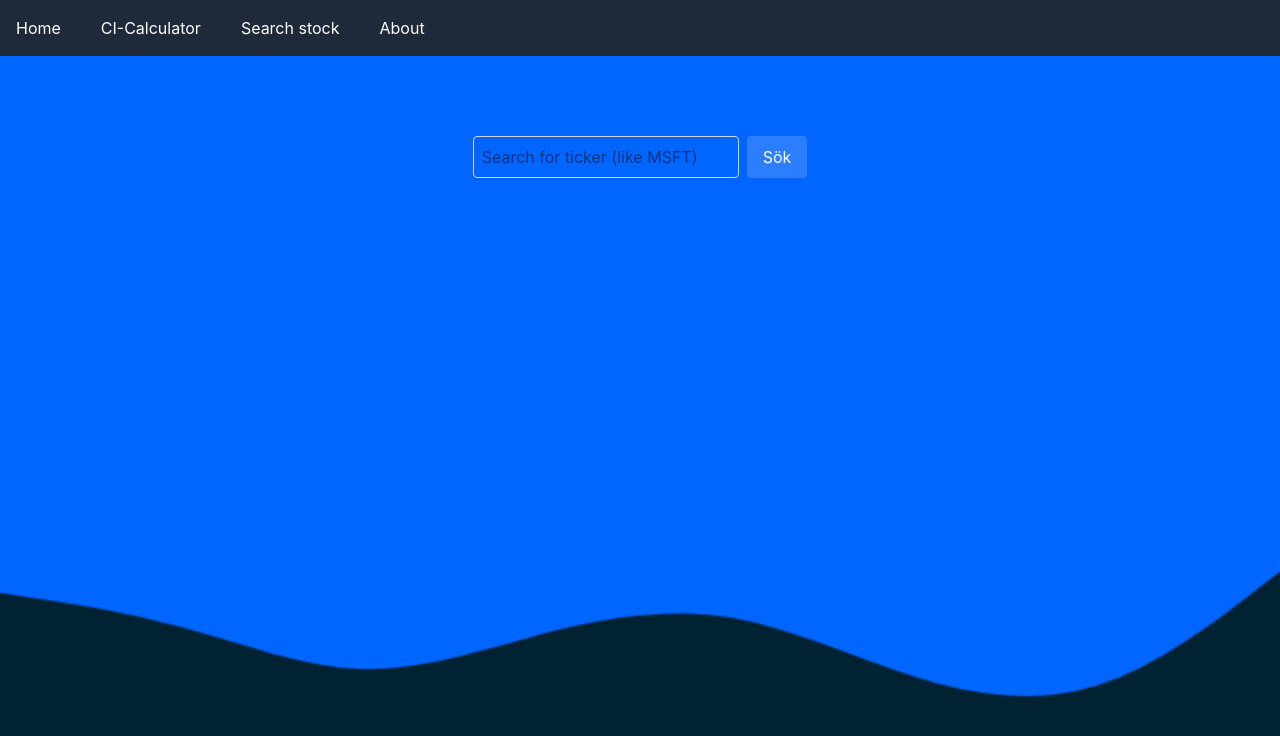
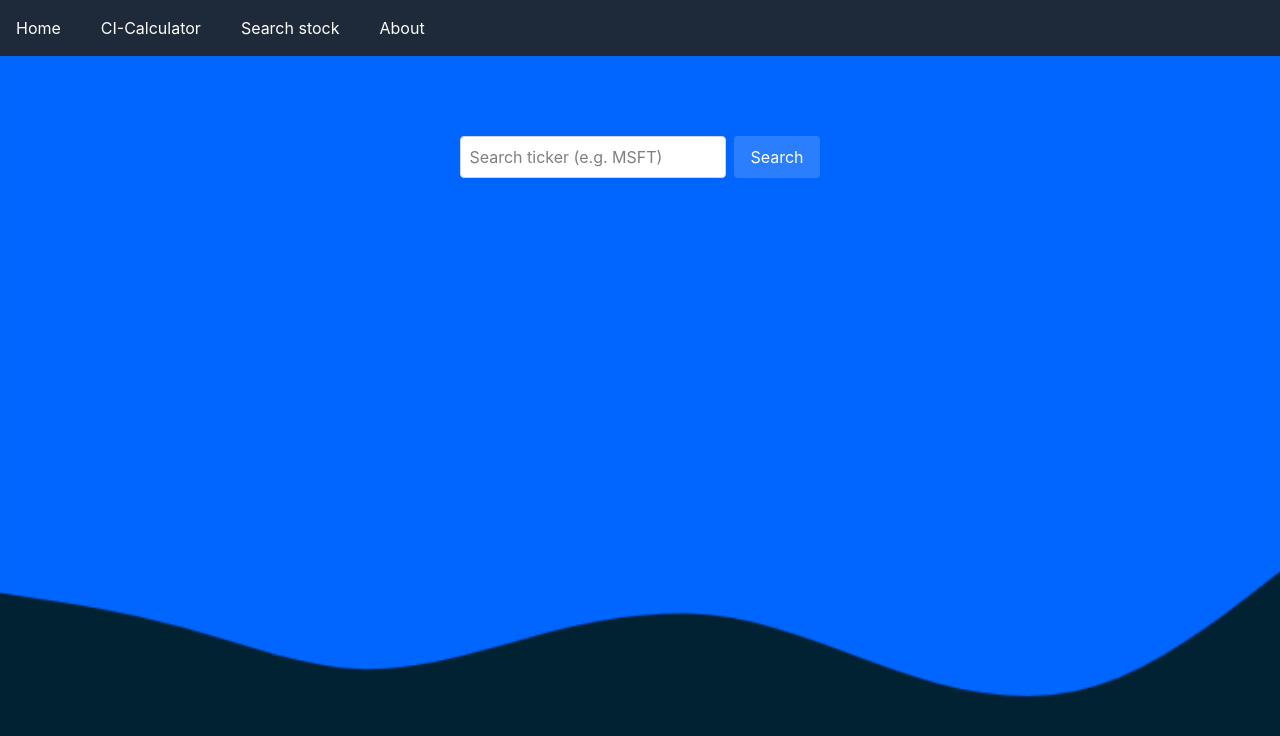
Before and after one commit to samuel-kar/react-finance, a React (Vite) app: page /search in a window 1280 px wide. Shown: the top 736 px of the page. Built offline with nearby package versions, Linux system fonts and the light colour scheme.

Commit message:
switch from swedish to english

```diff
--- a/src/components/Searchbar.tsx
+++ b/src/components/Searchbar.tsx
@@ -16,13 +16,13 @@ export const SearchBar = () => {
     <form onSubmit={handleSubmit} className="flex space-x-2">
       <input
         type="text"
-        placeholder="Search for ticker (like MSFT)"
+        placeholder="Search ticker (e.g. MSFT)"
         value={input}
         onChange={(e) => setInput(e.target.value)}
-        className="border border-gray-300 p-2 rounded"
+        className="border border-gray-300 p-2 rounded bg-white"
       />
       <button type="submit" className="bg-blue-500 text-white px-4 rounded">
-        Sök
+        Search
       </button>
     </form>
   );
--- a/src/components/Stockmarketindex.tsx
+++ b/src/components/Stockmarketindex.tsx
@@ -15,10 +15,10 @@ export const StockMarketIndex = ({ symbol }: { symbol: string }) => {
   return (
     <div className="bg-gray-200 rounded-xl p-6 shadow-md max-w-md w-full">
       <h3>{symbol}</h3>
-      <p>Kurs: {data.c}</p>
-      <p>Öppning: {data.o}</p>
-      <p>Högsta idag: {data.h}</p>
-      <p>Lägsta idag: {data.l}</p>
+      <p>Price: {data.c}</p>
+      <p>Opening price: {data.o}</p>
+      <p>Day high: {data.h}</p>
+      <p>Day low: {data.l}</p>
     </div>
   );
 };
```
